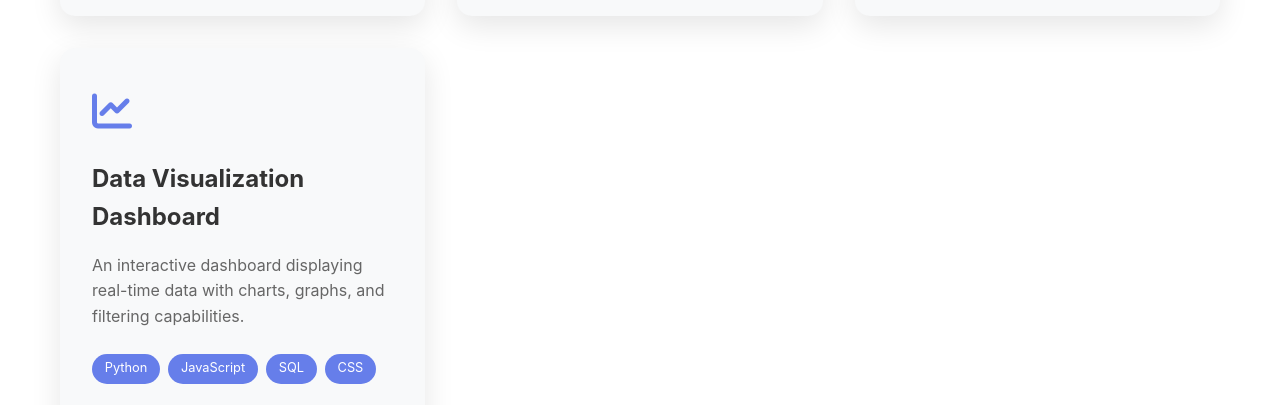
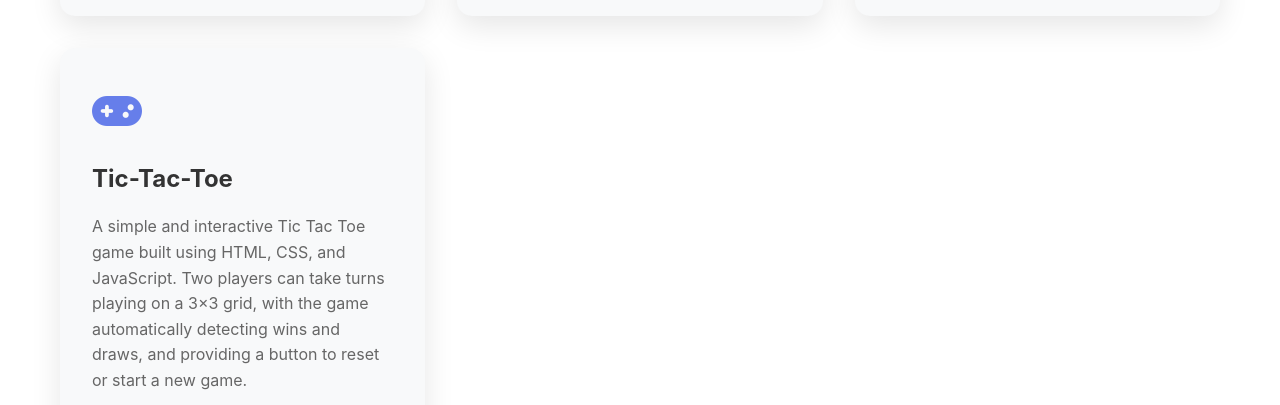
Before and after one commit to ShantanuSonawane25/Portfolio, a plain HTML site: page index.html in a window 1280 px wide. Shown: the part 1534-1939 px from the top of the page. Drawn offline with Linux system fonts and the light colour scheme.

Commit message:
Update index.html

```diff
--- a/index.html
+++ b/index.html
@@ -103,19 +103,19 @@
 
                 <div class="project-card">
                     <div class="project-icon">
-                        <i class="fas fa-chart-line"></i>
+                        <i class="fas fa-gamepad"></i>
                     </div>
-                    <h3>Data Visualization Dashboard</h3>
-                    <p>An interactive dashboard displaying real-time data with charts, graphs, and filtering capabilities.</p>
+                    <h3>Tic-Tac-Toe</h3>
+                    <p>A simple and interactive Tic Tac Toe game built using HTML, CSS, and JavaScript. Two players can take turns playing on a 3×3 grid, with the game automatically detecting wins and draws, and providing a button to reset or start a new game.</p>
                     <div class="tech-tags">
-                        <span>Python</span>
+                        <span>HTML</span>
+                        <span>CSS</span>
                         <span>JavaScript</span>
-                        <span>SQL</span>
-                        <span>CSS</span>
+
                     </div>
                     <div class="project-links">
-                        <a href="#"><i class="fab fa-github"></i> GitHub</a>
-                        <a href="#"><i class="fas fa-external-link-alt"></i> Live Demo</a>
+                        <a href="https://github.com/ShantanuSonawane25/Tic-Tac-Toe" target = "_blank"><i class="fab fa-github"></i> GitHub</a>
+                        <a href="https://shantanusonawane25.github.io/Tic-Tac-Toe/" target = "_blank"><i class="fas fa-external-link-alt"></i> Live Demo</a>
                     </div>
                 </div>
             </div>
```
